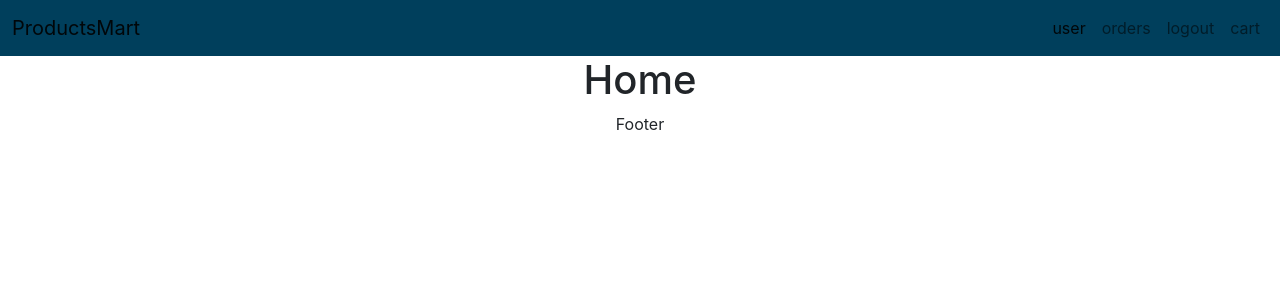
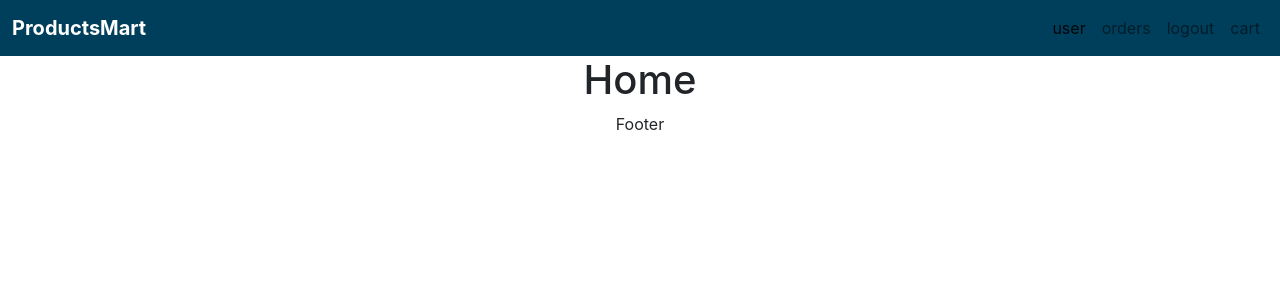
Before and after one commit to Osama-14/ProductMart, a React (Create React App) app: page / in a window 1280 px wide. Shown: the top 300 px of the page. Built offline with nearby package versions, Linux system fonts and the light colour scheme.

Commit message:
nav design changed

```diff
--- a/src/stylesheets/layout.css
+++ b/src/stylesheets/layout.css
@@ -1,3 +1,10 @@
 .navbar{
     background-color: #003F5C !important;
 }
+.navbar-brand{
+    color: white !important;
+    font-weight: bold !important;
+}
+.navbar-link{
+     color: #fff !important;
+}
```
